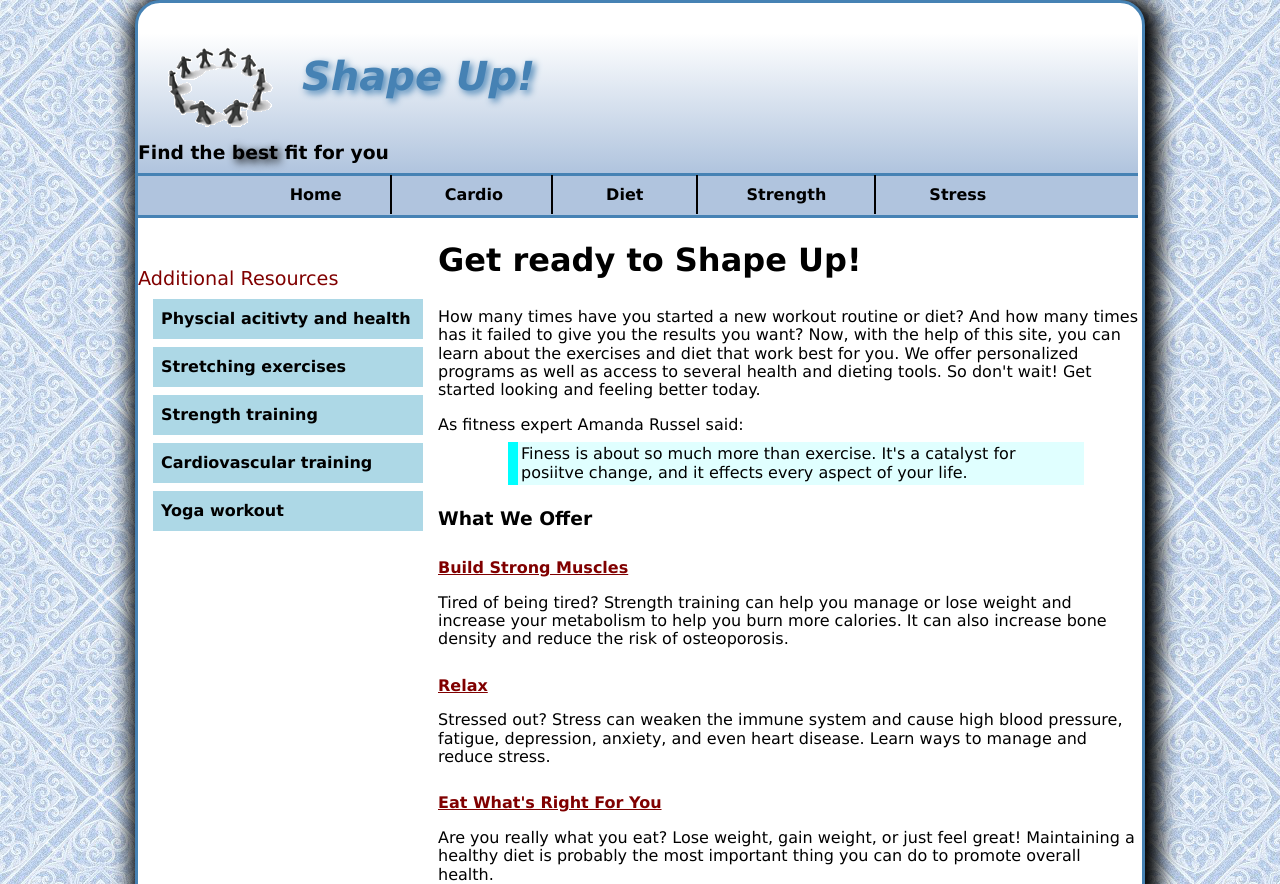
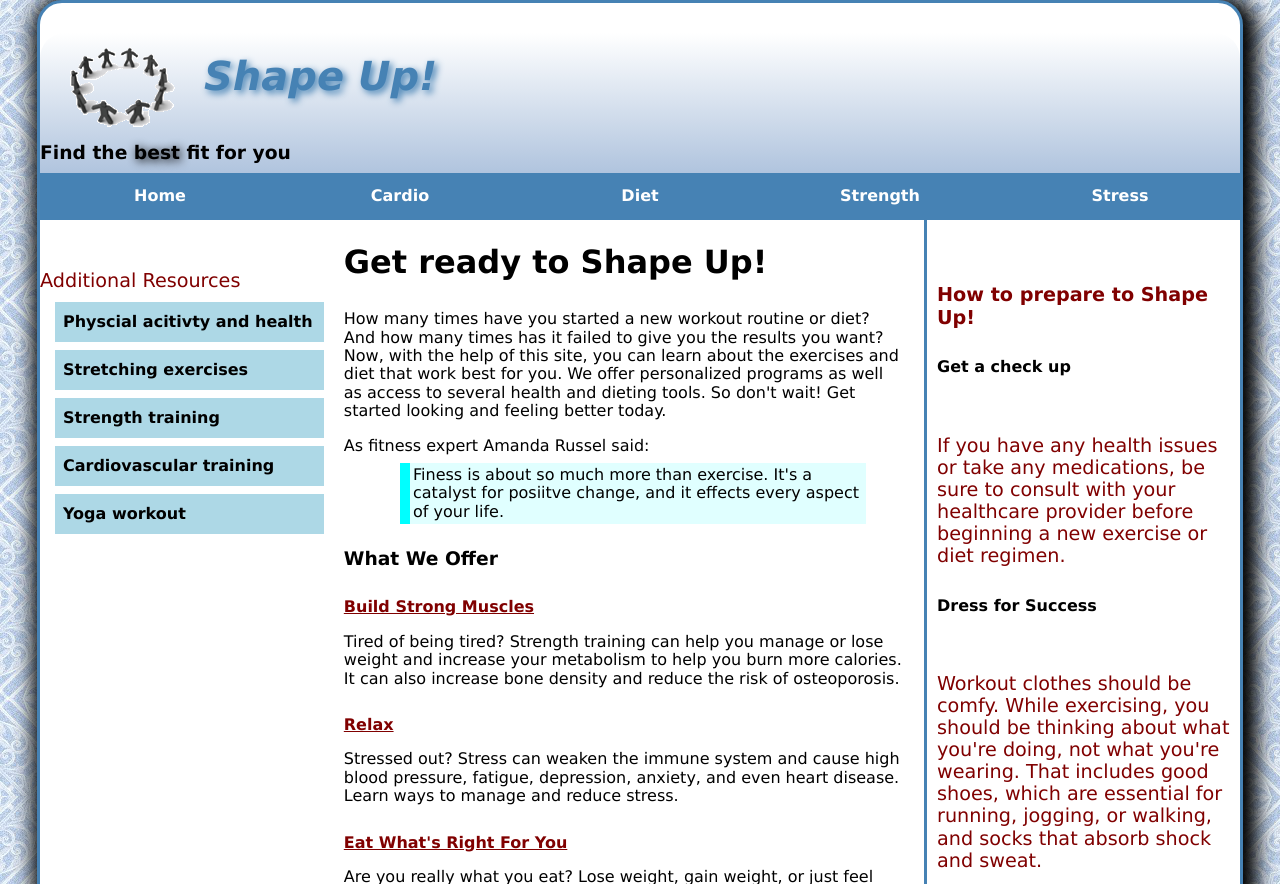
Before and after one commit to NathanInner/shapeup, a plain HTML site: page index.html in a window 1280 px wide. Shown: the top 884 px of the page. Drawn offline with nearby package versions, Linux system fonts and the light colour scheme.

Commit message:
Add files via upload

```diff
--- a/index.html
+++ b/index.html
@@ -47,6 +47,18 @@
 	</nav>
 
 	<main>
+		<aside id="aside1">
+			<nav id="nav_list">
+			<p>Additional Resources</p>
+			<ul>
+			<li><a href="https://www.cdc.gov/physicalactivity/basics/pa-health/index.htm#:~:text=Being%20physically%20active%20can%20improve,activity%20gain%20some%20health%20benefits." target="_blank">Physcial acitivty and health</a></li>
+			<li><a href="https://www.mayoclinic.org/healthy-lifestyle/fitness/in-depth/strength-training/art-20046670#:~:text=Strength%20training%20may%20enhance%20your,maintain%20independence%20as%20you%20age." target="_blank">Stretching exercises</a></li>
+			<li><a href="https://www.mayoclinic.org/healthy-lifestyle/fitness/in-depth/strength-training/art-20046670" target="_blank">Strength training</a></li>
+			<li><a href="https://8fit.com/fitness/effective-cardio-training-and-why-its-important/" target="_blank">Cardiovascular training</a></li>
+			<li><a href="https://www.self.com/gallery/power-yoga-workout" target="_blank">Yoga workout</a></li>
+			</ul>
+			</nav>
+		</aside>
 		<section>
 			<h1>Get ready to Shape Up!</h1>
 			<p>How many times have you started a new workout routine or diet? And how many times has it failed to give you the results you want? Now, with the help of this site, you can learn about the exercises and diet that work best for you. We offer personalized programs as well as access to several health and dieting tools. So don't wait! Get started looking and feeling better today.
@@ -70,22 +82,18 @@
 				<a href="diet/index.html"><h4>Eat What's Right For You</h4></a>
 			<p>Are you really what you eat? Lose weight, gain weight, or just feel great!
 				Maintaining a healthy diet is probably the most important thing you can do to promote overall health.</p>
-
 		</section>
-	<aside>
-		<nav id="nav_list">
-		<p>Additional Resources</p>
-		<ul>
-		<li><a href="https://www.cdc.gov/physicalactivity/basics/pa-health/index.htm#:~:text=Being%20physically%20active%20can%20improve,activity%20gain%20some%20health%20benefits." target="_blank">Physcial acitivty and health</a></li>
-		<li><a href="https://www.mayoclinic.org/healthy-lifestyle/fitness/in-depth/strength-training/art-20046670#:~:text=Strength%20training%20may%20enhance%20your,maintain%20independence%20as%20you%20age." target="_blank">Stretching exercises</a></li>
-		<li><a href="https://www.mayoclinic.org/healthy-lifestyle/fitness/in-depth/strength-training/art-20046670" target="_blank">Strength training</a></li>
-		<li><a href="https://8fit.com/fitness/effective-cardio-training-and-why-its-important/" target="_blank">Cardiovascular training</a></li>
-		<li><a href="https://www.self.com/gallery/power-yoga-workout" target="_blank">Yoga workout</a></li>
-		</ul>
-		</nav>
+		<aside id="aside2">
+			<h3>How to prepare to Shape Up!</h3>
+			<h4>Get a check up</h4>
+			<p>If you have any health issues or take any medications, be sure to consult with your healthcare provider before beginning a new exercise or diet regimen.</p>
+			<h4>Dress for Success</h4>
+			<p>Workout clothes should be comfy. While exercising, you should be thinking about what you're doing, not what you're wearing. That includes good shoes, which are essential for running, jogging, or walking, and socks that absorb shock and sweat.</p>
+			<h4>Equiment?</h4>
+			<p>You don't need to buy a lot of fancy equipment to get in shape. But you might want to invest in a yoga mat, a large exercise ball, or some weights, depending on your Shape Up! plan.</p>
+			<h4>Resist Temptation</h4>
+			<p>It's hard to eat right when everyone else is buying lunch at a fast food restaurant. Invest in some good food containers and bring your healthy lunch and snacks. Your body and your wallet will thank you.</p>
 		</aside>
-
-
 	</main>
 
 	<footer>
--- a/styles/main.css
+++ b/styles/main.css
@@ -5,19 +5,19 @@
 body {
     font-family: Verdana, Geneva, Tahoma, sans-serif;
     font-size: 100%;
-    max-width: 1000px;
+    max-width: 1200px;
     width: 100%;
     border: 3px solid steelblue;
     margin: auto;
     background-color: white;
     border-radius: 25px;
     box-shadow: 5px 5px 20px 10px black;
-    padding-right: .25em;
 }
 
 header {
     border-bottom: 3px solid steelblue;
-    background-image: linear-gradient(white,lightsteelblue)
+    background-image: linear-gradient(white,lightsteelblue);
+    border-radius: 25px 25px 0 0;
 }
 
 header h2 {
@@ -65,6 +65,7 @@ blockquote {
             Navigation Menue
 ===================================*/
 
+/*
 #nav_menu{
     margin: 0;
 }
@@ -85,11 +86,67 @@ blockquote {
     padding: 10px 3em;
 
 }
+*/
+
+/*
+=============================================
+        nav menu using block and float
+=============================================
+*/
+
+#nav_menu {
+    border-bottom: 3px solid steelblue
+}
+
+#nav_menu ul {
+    list-style-type: none;
+    position: relative;
+}
+
+#nav_menu ul li {
+    float: left;
+    width: 20%;
+}
+
+#nav_menu ul li a {
+    text-align: center;
+    display: block;
+    padding: .7em 0;
+    background-color: steelblue;
+    font-weight: bold;
+    text-decoration: none;
+    color: white;
+}
+
+
 
 #nav_menu ul ul{
-    display: none
+    display: none;
+    position: absolute;
+    top: 100%;
+    width: 100%;
 }
 
+#nav_menu ul ul li {
+    float: none;
+}
+
+#nav_menu ul li:hover > ul {
+    display: block;
+}
+
+#nav_menu > ul::after {
+    content:"";
+    clear: both;
+    display: block;
+}
+
+#nav_menu a:hover {
+    color: black;
+    background-color: lightsteelblue;
+}
+
+/*
 #nav_menu #last{
     border-right: none;
 }
@@ -104,6 +161,7 @@ blockquote {
     color: red;
     text-decoration: underline;
 }
+*/
 
 #nav_list h2 {
     margin-bottom: 5px;
@@ -135,6 +193,7 @@ blockquote {
 
 main {
     clear:both;
+    padding-right: .25em;
 }
 
 /* Link Colors */
@@ -159,11 +218,16 @@ aside li{
     line-height: 1.5em;
 }
 
-aside {
+#aside1 {
+    float: left;
+    width: 25%;
+}
+
+#aside2 {
     float: right;
-    width: 30%;
-    padding: 0;
-    margin: 0
+    width: 25%;
+    padding-left: 10px;
+    border-left: 3px solid steelblue;
 }
 
 aside h3 {
@@ -192,13 +256,21 @@ footer {
 }
 
 .shadow {
-    text-shadow: 3px 3px 8px black;
+    text-shadow: 2px 2px 10px black;
 }
 
 section{
-    float:right;
-    width: 70%;
+    float:left;
+    width: 47%;
+    padding: 0 .3em;
 
+}
+
+#rightcol {
+    float: right;
+    width: 25%;
+    border-left: 3px solid steelblue;
+    padding-left: 10px;
 }
 
 footer p{
```
Lines whose indentation alone changed are shown as unchanged.
